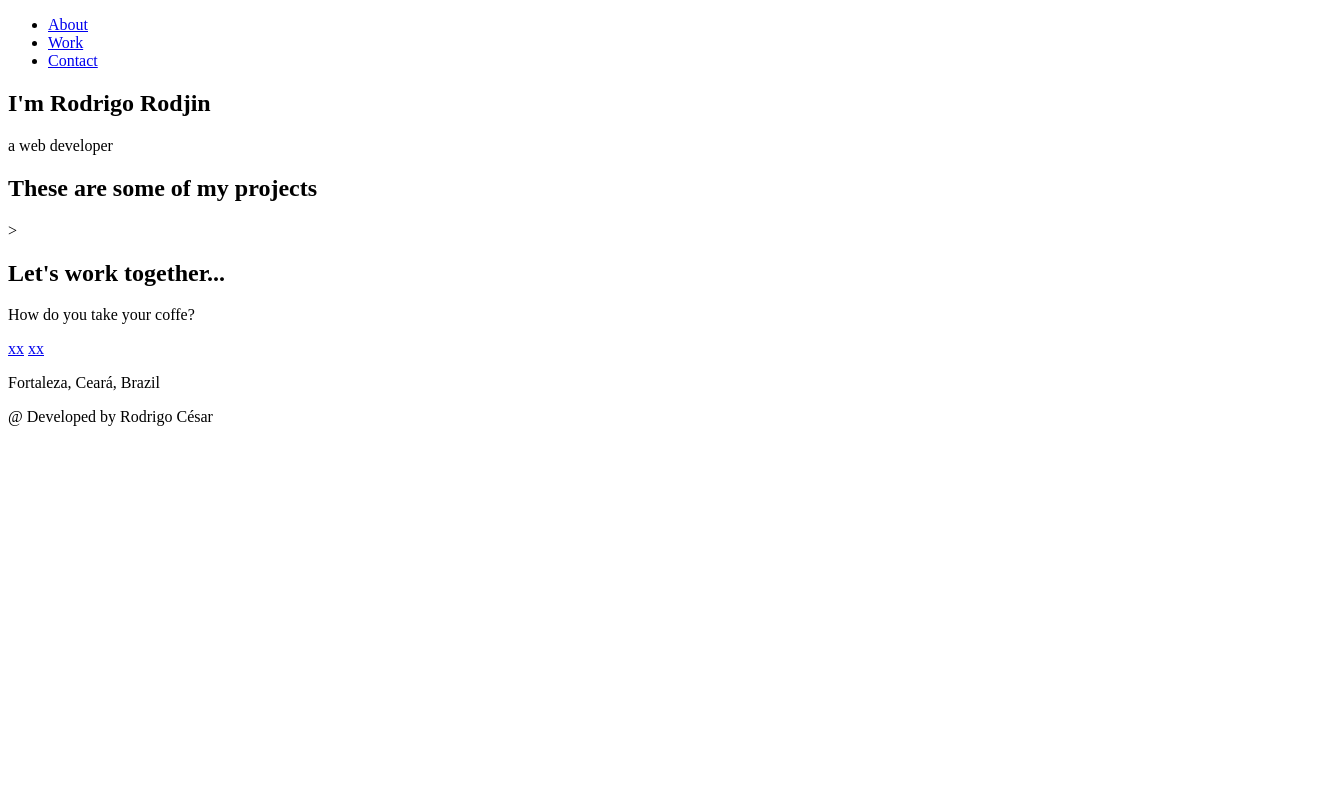
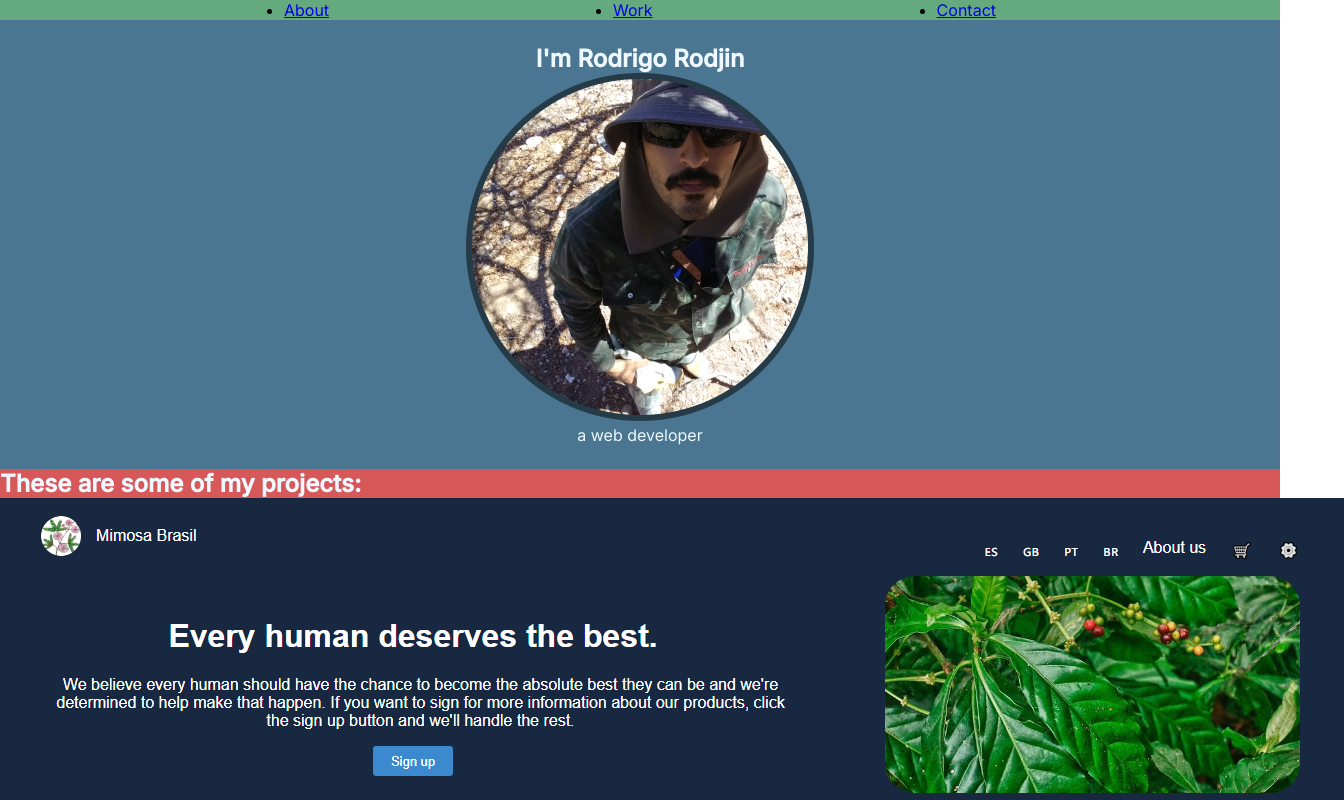
Before and after one commit to rodcerqcsar/personal_portfolio, a plain HTML site: page index.html in a window 1280 px wide. Shown: the top 800 px of the page, 1344 px wide, since content can reach past the window. Drawn offline with Linux system fonts and the light colour scheme.

Commit message:
Add files via upload

```diff
--- a/index.html
+++ b/index.html
@@ -1,10 +1,19 @@
 <!DOCTYPE html>
 <html lang="en">
   <head>
+    <link rel="preconnect" href="https://fonts.googleapis.com" />
+    <link rel="preconnect" href="https://fonts.gstatic.com" crossorigin />
+    <link
+      href="https://fonts.googleapis.com/css2?family=Inter:wght@400;500&display=swap"
+      rel="stylesheet"
+    />
+
     <meta charset="UTF-8"/>
-    <meta name="viewport" initial-scale="1.0"/>
+    <meta http-equiv="X-UA-Compatible" content="IE=edge" />
+    <meta name="viewport" content="width=device-width, initial-scale=1.0"/>
+    <title>Personal Portfolio</title>
      <link
-      href="https://fonts.googleapis.com/css2?family=Inter:wght@400;500&display=swap"
+      href="styles.css"
       rel="stylesheet"
     />
     <link rel="stylesheet" href="styles.css"></link>
@@ -22,14 +31,15 @@
     </nav>
     <section id="welcome-section" class="welcome-section">
       <h1>I'm Rodrigo Rodjin</h1>
+      <img src="./avatar-light.png"></img>
       <p>a web developer</p>
     </section>
     <section id="projects" class="projects-section">
-      <h2 class="projects-section-header">These are some of my projects</h3>
-      <div class="projects-grid"
-      <a href="" target="_blank" class="project project-tile"></a>
-      <a href="" target="_blank" class="project project-tile"></a>
-      <a href="" target="_blank" class="project project-tile"></a>
+      <h2 class="projects-section-header">These are some of my projects:</h3>
+      <div class="projects-grid">
+        <a href="https://rodrigocccesar.github.io/mimosa/" target="_blank" class="project project-tile"><img src="./mimosa.png"></img>Mimosa Brasil</a>
+        <a href="" target="_blank" class="project project-tile">Oásis Trairí</a>
+        <a href="" target="_blank" class="project project-tile">Casa Juremar</a>
       ></div>
     </section>
     <section id="contact" class="contact-section"></section>
@@ -37,12 +47,13 @@
         <h2>Let's work together...</h2>
         <p>How do you take your coffe?</p>
       </div>
-      <div class="contact-links">
-        <a href="https://linkedin.com/in/rodrigocccesar" id="profile-link" target="_blank">xx</a>
-        <a href="https://github.com/rodrigocccesar" target="_blank">xx</a>
-      </div>
   </body>
   <footer>
+    <div id="social-links" class="contact-links">
+      <a href="https://linkedin.com/in/rodrigocccesar" id="profile-link" target="_blank"><ion-icon name="logo-linkedin"></ion-icon></a>
+      <a href="https://github.com/rodrigocccesar" target="_blank"><ion-icon name="logo-github"></ion-icon></a>
+    </div>
     <p>Fortaleza, Ceará, Brazil</p>
     <p>@ Developed by Rodrigo César</p>
+  </footer>
 </html>
--- /dev/null
+++ b/styles.css
@@ -0,0 +1,54 @@
+* {
+    margin: 0;
+    padding: 0;
+    box-sizing: border-box;
+  }
+
+  body * {
+    font-family: "Inter", sans-serif;
+  }
+
+  section {
+    color: aliceblue;
+  }
+
+  .nav-list {
+    display: flex;
+    flex-direction: right;
+    justify-content: space-evenly;
+  }
+
+  #navbar {
+    background-color: rgb(101, 169, 127);
+    font-family: "Inter", sans-serif;
+  }
+
+  #welcome-section {
+    background-color: rgb(75, 118, 145);
+    text-align: center;
+    padding: 24px;
+  }
+
+  #projects {
+    background-color: rgb(214, 88, 88);
+  }
+
+  #contact-section-header {
+    display: flex;
+    align-items: center;
+  }
+
+  footer {
+    color: black;
+    padding: 24px 0;
+    text-align: center;
+    font-size: 14px;
+  }
+
+  #social-links a {
+    display: flex;
+    align-items: center;
+    justify-content: center;
+    padding: 16px;
+    border-radius: 50%;
+  }
```
Also changed, not shown: avatar-light.png (added), mimosa.png (added).
